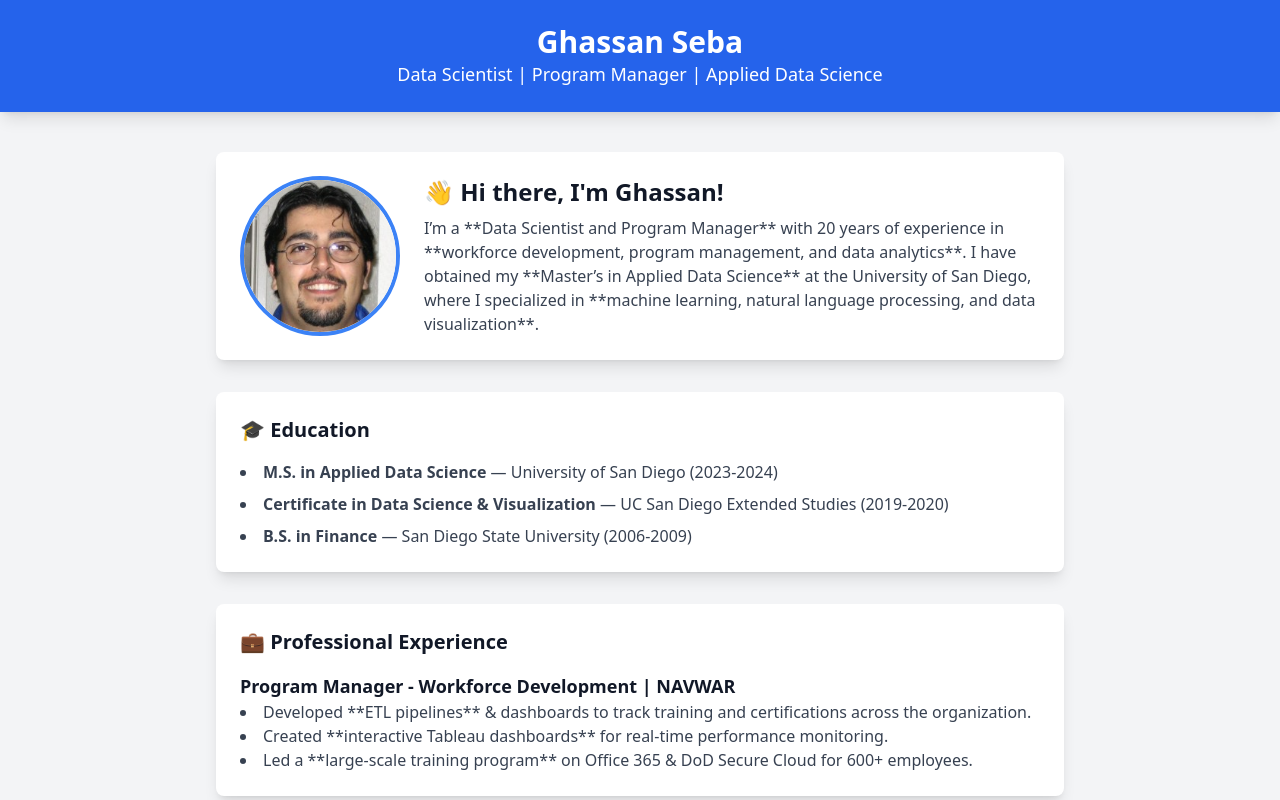
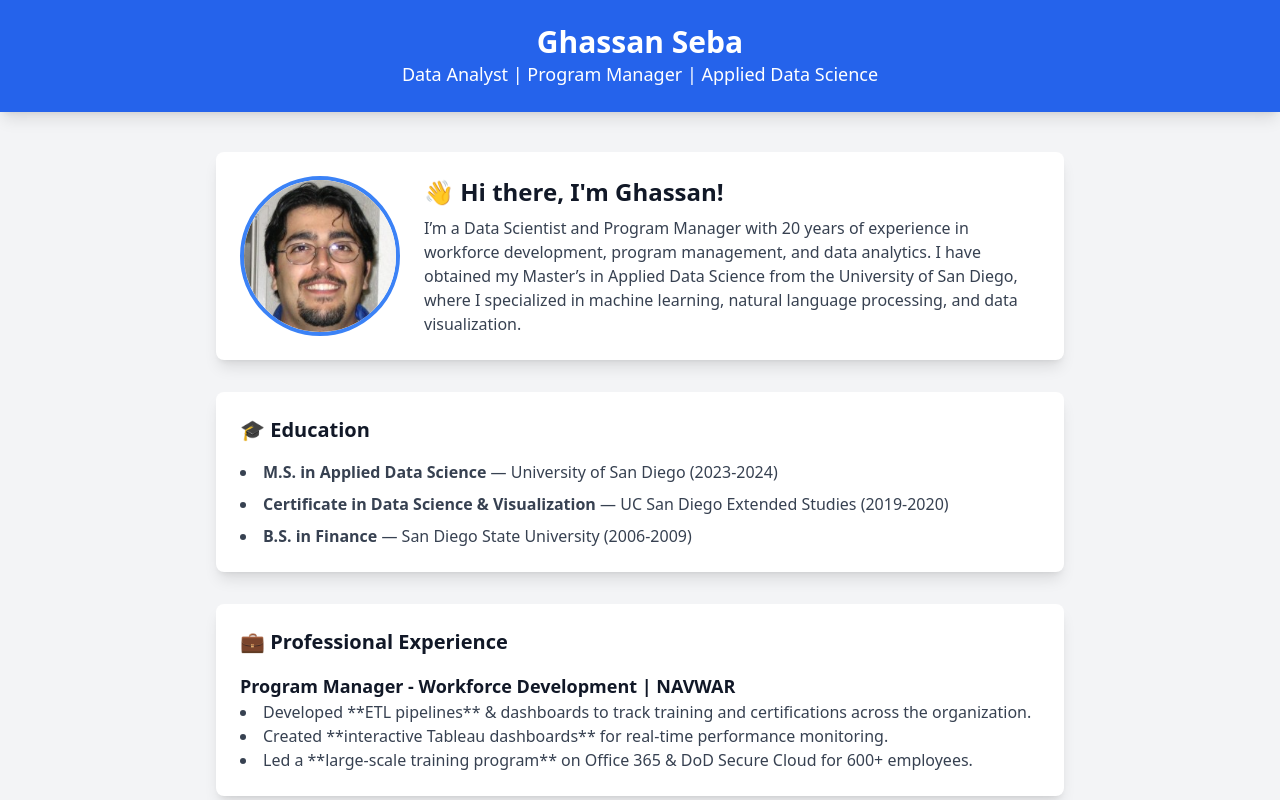
Before and after one commit to gseba/gseba.github.io, a plain HTML site: page index.html in a window 1280 px wide. Shown: the top 800 px of the page. Drawn offline with nearby package versions, Linux system fonts and the light colour scheme.

Commit message:
Update index.html

```diff
--- a/index.html
+++ b/index.html
@@ -12,7 +12,7 @@
   <!-- Header -->
   <header class="bg-blue-600 text-white text-center py-6 shadow-lg">
     <h1 class="text-3xl font-bold">Ghassan Seba</h1>
-    <p class="text-lg">Data Scientist | Program Manager | Applied Data Science</p>
+    <p class="text-lg">Data Analyst | Program Manager | Applied Data Science</p>
   </header>
 
   <!-- Main Container -->
@@ -26,9 +26,8 @@
       <div>
         <h2 class="text-2xl font-semibold">👋 Hi there, I'm Ghassan!</h2>
         <p class="text-gray-700 mt-2">
-          I’m a **Data Scientist and Program Manager** with 20 years of experience in **workforce development,
-          program management, and data analytics**. I have obtained my **Master’s in Applied Data Science**
-          at the University of San Diego, where I specialized in **machine learning, natural language processing, and data visualization**.
+          I’m a Data Scientist and Program Manager with 20 years of experience in workforce development,
+          program management, and data analytics. I have obtained my Master’s in Applied Data Science from the University of San Diego, where I specialized in machine learning, natural language processing, and data visualization.
         </p>
       </div>
     </section>
```
